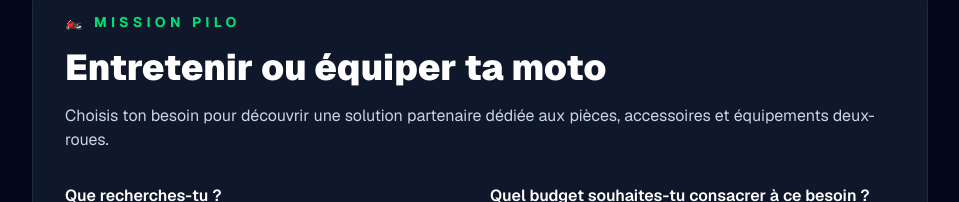
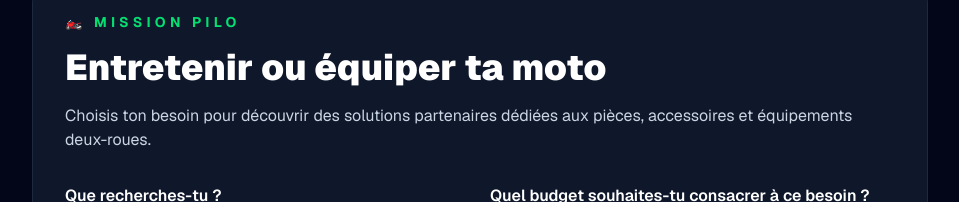
Before and after one commit to MAT13-13/PiloEco, a Next.js app in the folder frontend/: page /missions/moto-equipement in a window 1280 px wide. Shown: the part 117-319 px from the top of the page, without its empty margins (160-1119 px from the left). Built offline with nearby package versions, Linux system fonts and the light colour scheme.

Commit message:
Ajout partenaire MAXXESS moto

```diff
--- a/frontend/src/app/missions/moto-equipement/page.tsx
+++ b/frontend/src/app/missions/moto-equipement/page.tsx
@@ -7,7 +7,7 @@
     <MissionLayout
       icon="🏍️"
       title="Entretenir ou équiper ta moto"
-      subtitle="Choisis ton besoin pour découvrir une solution partenaire dédiée aux pièces, accessoires et équipements deux-roues."
+      subtitle="Choisis ton besoin pour découvrir des solutions partenaires dédiées aux pièces, accessoires et équipements deux-roues."
       basePrice={150}
       recommendedPrice={120}
       recommendedName="Solution moto partenaire"
@@ -22,6 +22,10 @@
           options: [
             "Casques",
             "Équipement motard",
+            "Accessoires moto",
+            "Bagagerie",
+            "High-tech",
+            "Pneus moto",
             "Moto",
             "Scooter",
             "Moto 50cc",
@@ -59,6 +63,42 @@
           recommendedName: "La Bécanerie – Équipement motard",
           advice:
             "Découvre les équipements destinés au motard et sélectionne les produits adaptés à ton usage.",
+          external: true,
+        },
+
+        "Accessoires moto": {
+          href: "https://track.effiliation.com/servlet/effi.redir?id_compteur=23301532&url=https%3A%2F%2Fwww.la-becanerie.com%2Fmoto%2F",
+          buttonLabel: "Voir les accessoires moto",
+          recommendedName: "La Bécanerie – Accessoires moto",
+          advice:
+            "Découvre les accessoires et équipements disponibles pour compléter ou améliorer ta moto.",
+          external: true,
+        },
+
+        Bagagerie: {
+          href: "https://track.effiliation.com/servlet/effi.redir?id_compteur=23301532&url=https%3A%2F%2Fwww.la-becanerie.com%2Fmoto%2F",
+          buttonLabel: "Voir la bagagerie moto",
+          recommendedName: "La Bécanerie – Bagagerie",
+          advice:
+            "Découvre les solutions de rangement et de bagagerie adaptées à ton deux-roues.",
+          external: true,
+        },
+
+        "High-tech": {
+          href: "https://track.effiliation.com/servlet/effi.redir?id_compteur=23301532&url=https%3A%2F%2Fwww.la-becanerie.com%2Fmoto%2F",
+          buttonLabel: "Voir les équipements high-tech",
+          recommendedName: "La Bécanerie – High-tech",
+          advice:
+            "Découvre les accessoires technologiques et équipements connectés pour la moto.",
+          external: true,
+        },
+
+        "Pneus moto": {
+          href: "https://track.effiliation.com/servlet/effi.redir?id_compteur=23301532&url=https%3A%2F%2Fwww.la-becanerie.com%2Fmoto%2F",
+          buttonLabel: "Voir les pneus moto",
+          recommendedName: "La Bécanerie – Pneus moto",
+          advice:
+            "Découvre les solutions disponibles pour remplacer ou équiper les pneus de ta moto.",
           external: true,
         },
 
@@ -161,6 +201,90 @@
           external: true,
         },
       }}
+      alternativeOfferField="needType"
+      alternativeTitle="Comparer avec MAXXESS"
+      alternativeOffers={{
+        Casques: {
+          href: "https://track.effiliation.com/servlet/effi.redir?id_compteur=23301763&url=https%3A%2F%2Fwww.maxxess.fr%2Fcategorie%2Fcasque-moto-15%2F%3Fcategories%3DCasque%2520int%25C3%25A9gral~Casque%2520jet~Casque%2520modulable~Casque%2520crossover~Casque%2520Cross",
+          buttonLabel: "Voir les casques chez MAXXESS",
+          recommendedName: "MAXXESS – Casques moto",
+          advice:
+            "Compare également les casques disponibles chez MAXXESS selon ton type de pratique et ton budget.",
+          external: true,
+        },
+
+        "Équipement motard": {
+          href: "https://track.effiliation.com/servlet/effi.redir?id_compteur=23301763&url=https%3A%2F%2Fwww.maxxess.fr%2Fcategories%2Fequipement-du-motard-12",
+          buttonLabel: "Voir l’équipement chez MAXXESS",
+          recommendedName: "MAXXESS – Équipement du motard",
+          advice:
+            "Découvre les vêtements, protections et équipements du motard proposés par MAXXESS.",
+          external: true,
+        },
+
+        "Accessoires moto": {
+          href: "https://track.effiliation.com/servlet/effi.redir?id_compteur=23301763&url=https%3A%2F%2Fwww.maxxess.fr%2Fcategorie%2Faccessoires-de-la-moto-13",
+          buttonLabel: "Voir les accessoires chez MAXXESS",
+          recommendedName: "MAXXESS – Accessoires moto",
+          advice:
+            "Compare les accessoires moto disponibles chez MAXXESS selon ton besoin.",
+          external: true,
+        },
+
+        Bagagerie: {
+          href: "https://track.effiliation.com/servlet/effi.redir?id_compteur=23301763&url=https%3A%2F%2Fwww.maxxess.fr%2Fcategorie%2Fbagagerie-301",
+          buttonLabel: "Voir la bagagerie chez MAXXESS",
+          recommendedName: "MAXXESS – Bagagerie",
+          advice:
+            "Découvre les sacs, top cases et solutions de transport disponibles chez MAXXESS.",
+          external: true,
+        },
+
+        "High-tech": {
+          href: "https://track.effiliation.com/servlet/effi.redir?id_compteur=23301763&url=https%3A%2F%2Fwww.maxxess.fr%2Fcategorie%2Fhigh-tech-220",
+          buttonLabel: "Voir le high-tech chez MAXXESS",
+          recommendedName: "MAXXESS – High-tech moto",
+          advice:
+            "Découvre les équipements high-tech et accessoires connectés proposés par MAXXESS.",
+          external: true,
+        },
+
+        "Pneus moto": {
+          href: "https://track.effiliation.com/servlet/effi.redir?id_compteur=23301763&url=https%3A%2F%2Fwww.maxxess.fr%2Fpneu%2Fmerchants",
+          buttonLabel: "Voir les pneus chez MAXXESS",
+          recommendedName: "MAXXESS – Pneus moto",
+          advice:
+            "Compare les pneus disponibles chez MAXXESS en fonction de ta moto et de ton utilisation.",
+          external: true,
+        },
+
+        Moto: {
+          href: "https://track.effiliation.com/servlet/effi.redir?id_compteur=23301763&url=https%3A%2F%2Fwww.maxxess.fr%2F",
+          buttonLabel: "Découvrir MAXXESS",
+          recommendedName: "MAXXESS – Moto",
+          advice:
+            "Découvre également les équipements, accessoires et produits moto disponibles chez MAXXESS.",
+          external: true,
+        },
+
+        "Tout-terrain": {
+          href: "https://track.effiliation.com/servlet/effi.redir?id_compteur=23301763&url=https%3A%2F%2Fwww.maxxess.fr%2Fcategorie%2Fcross-tt-enduro-14",
+          buttonLabel: "Voir le tout-terrain chez MAXXESS",
+          recommendedName: "MAXXESS – Cross, TT & Enduro",
+          advice:
+            "Compare les équipements dédiés au cross, tout-terrain et enduro disponibles chez MAXXESS.",
+          external: true,
+        },
+
+        "Promotions & déstockage": {
+          href: "https://track.effiliation.com/servlet/effi.redir?id_compteur=23301763&url=https%3A%2F%2Fwww.maxxess.fr%2Fbons-plans",
+          buttonLabel: "Voir les bons plans MAXXESS",
+          recommendedName: "MAXXESS – Bons plans",
+          advice:
+            "Découvre les offres et bons plans actuellement disponibles chez MAXXESS.",
+          external: true,
+        },
+      }}
     />
   );
 }
```
